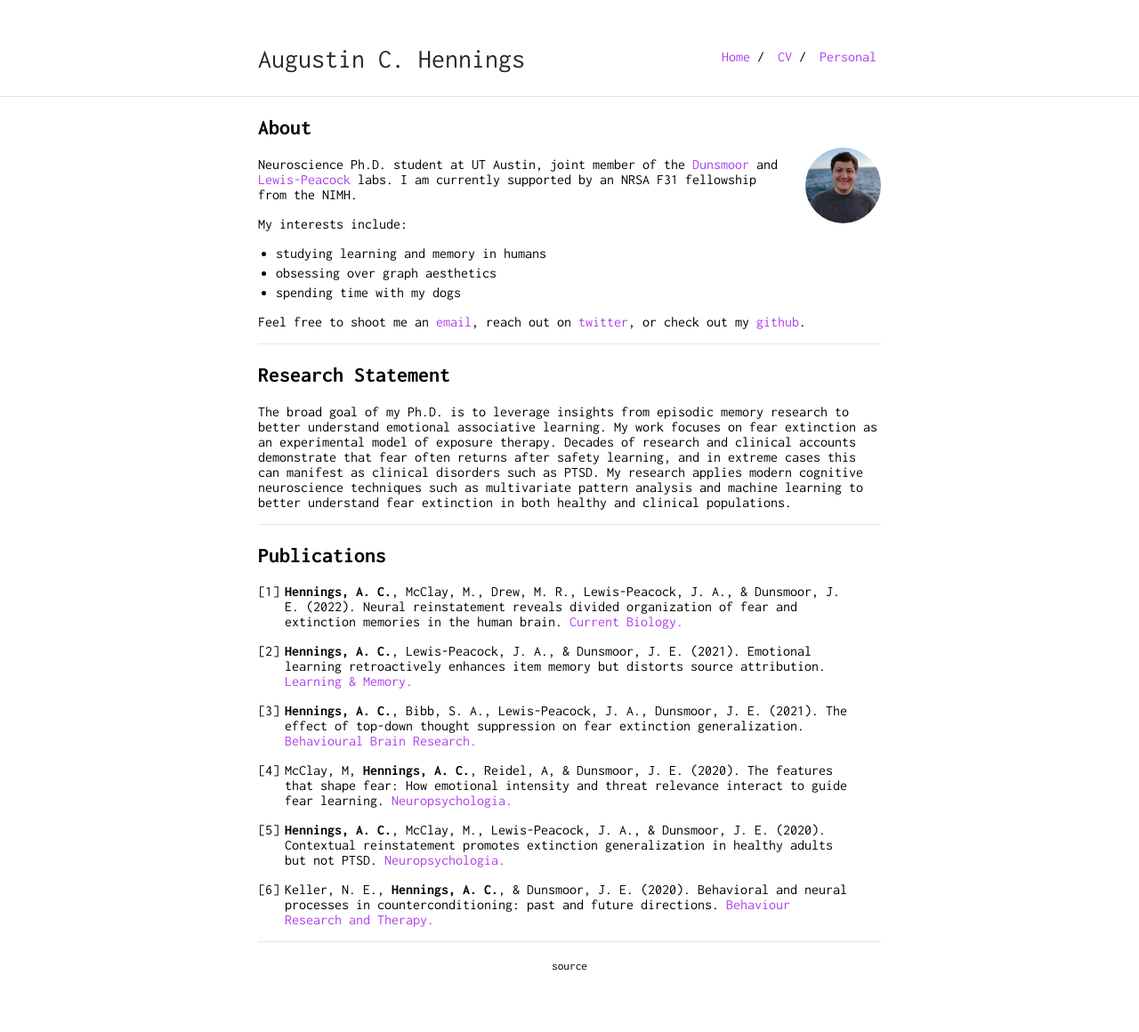
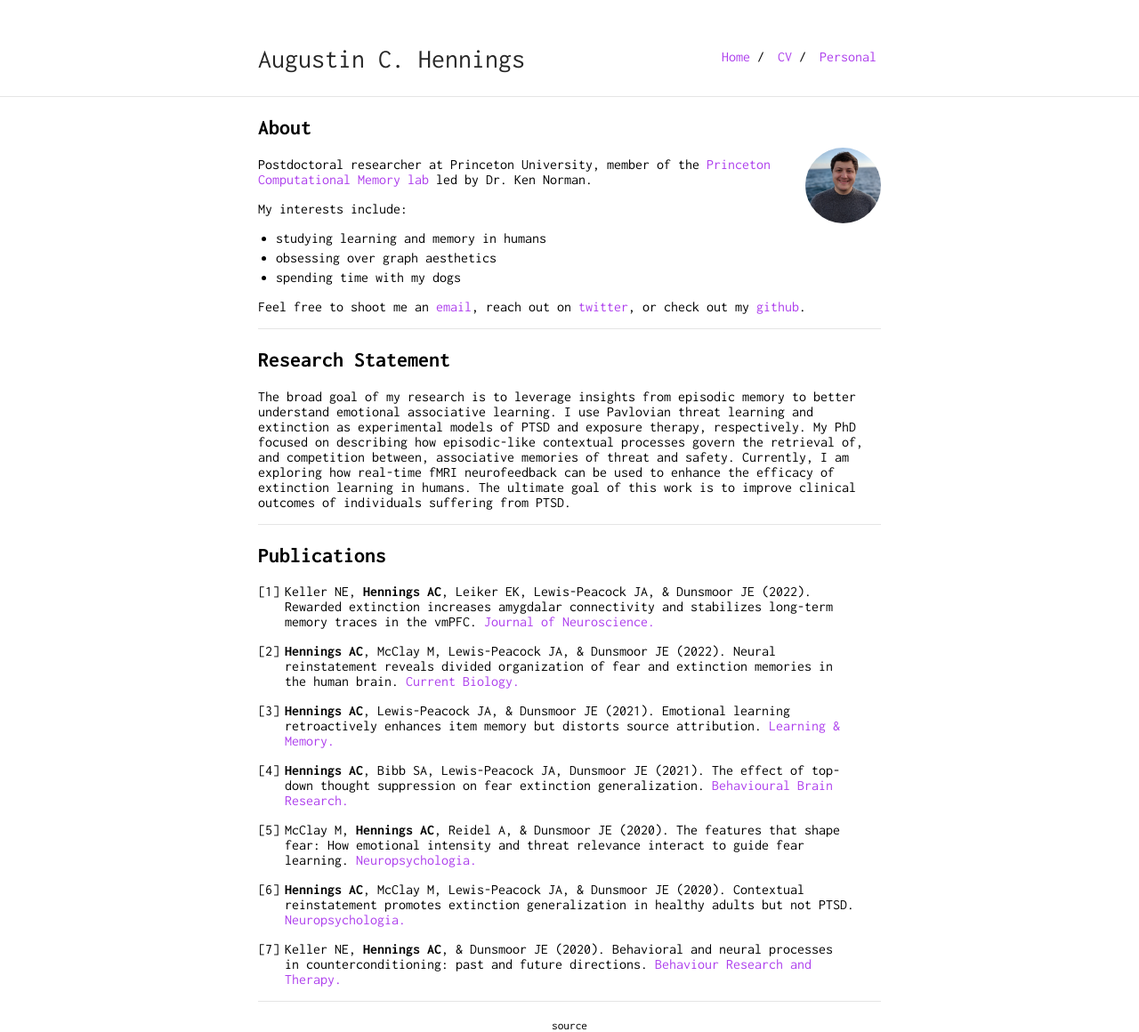
Before and after one commit to achennings/achennings.github.io, a Jekyll site: the page built from index.md, in a window 1280 px wide. Shown: the whole page at 89% size. Built offline with Jekyll 4.4.1, drawn with Linux system fonts in a browser that asks for light colours; our own code applies the rules of GitHub Pages for plain Markdown files; before the commit the page ends 1093 px from its top, so only the background shows below that.

Commit message:
postdoc update

```diff
--- a/index.md
+++ b/index.md
@@ -6,34 +6,35 @@ layout: default
 
 <img class="profile-picture" src="face.jpg">
 
-Neuroscience Ph.D. student at UT Austin, joint member of the [Dunsmoor](https://sites.utexas.edu/dunsmoorlab/) and [Lewis-Peacock](https://www.lewpealab.org/) labs. I am currently supported by an NRSA F31 fellowship from the NIMH.
+Postdoctoral researcher at Princeton University, member of the [Princeton Computational Memory lab](https://compmem.princeton.edu/) led by Dr. Ken Norman.
 
 My interests include:
 - studying learning and memory in humans
 - obsessing over graph aesthetics
 - spending time with my dogs
 
-Feel free to shoot me an [email](mailto:achennings@utexas.edu), reach out on [twitter](https://twitter.com/gus_hennings), or check out my [github](https://github.com/achennings).
+Feel free to shoot me an [email](mailto:gus.hennings@princeton.edu), reach out on [twitter](https://twitter.com/gus_hennings), or check out my [github](https://github.com/achennings).
 
 ---
 
 ## Research Statement
 
-The broad goal of my Ph.D. is to leverage insights from episodic memory research to better understand emotional associative learning. My work focuses on fear extinction as an experimental model of exposure therapy. Decades of research and clinical accounts demonstrate that fear often returns after safety learning, and in extreme cases this can manifest as clinical disorders such as PTSD. My research applies modern cognitive neuroscience techniques such as multivariate pattern analysis and machine learning to better understand fear extinction in both healthy and clinical populations.
+The broad goal of my research is to leverage insights from episodic memory to better understand emotional associative learning. I use Pavlovian threat learning and extinction as experimental models of PTSD and exposure therapy, respectively. My PhD focused on describing how episodic-like contextual processes govern the retrieval of, and competition between, associative memories of threat and safety. Currently, I am exploring how  real-time fMRI neurofeedback can be used to enhance the efficacy of extinction learning in humans. The ultimate goal of this work is to improve clinical outcomes of individuals suffering from PTSD.
 
 ---
 
 ## Publications
 
-1. **Hennings, A. C.**, McClay, M., Drew, M. R., Lewis-Peacock, J. A., & Dunsmoor, J. E. (2022). Neural reinstatement reveals
-divided organization of fear and extinction memories in the human brain. [Current Biology.](https://doi.org/10.1016/j.cub.2021.11.004)
+1. Keller NE, **Hennings AC**, Leiker EK, Lewis-Peacock JA, & Dunsmoor JE (2022). Rewarded extinction increases amygdalar connectivity and stabilizes long-term memory traces in the vmPFC. [Journal of Neuroscience.](https://doi.org/10.1523/JNEUROSCI.0075-22.2022)
 
-2. **Hennings, A. C.**, Lewis-Peacock, J. A., & Dunsmoor, J. E. (2021). Emotional learning retroactively enhances item memory but distorts source attribution. [Learning & Memory.](http://learnmem.cshlp.org/content/28/6/178)
+2. **Hennings AC**, McClay M, Lewis-Peacock JA, & Dunsmoor JE (2022). Neural reinstatement reveals divided organization of fear and extinction memories in the human brain. [Current Biology.](https://doi.org/10.1016/j.cub.2021.11.004)
 
-3. **Hennings, A. C.**, Bibb, S. A., Lewis-Peacock, J. A., Dunsmoor, J. E. (2021). The effect of top-down thought suppression on fear extinction generalization. [Behavioural Brain Research.](https://doi.org/10.1016/j.bbr.2020.112931)
+3. **Hennings AC**, Lewis-Peacock JA, & Dunsmoor JE (2021). Emotional learning retroactively enhances item memory but distorts source attribution. [Learning & Memory.](http://learnmem.cshlp.org/content/28/6/178)
 
-4. McClay, M, **Hennings, A. C.**, Reidel, A, & Dunsmoor, J. E. (2020). The features that shape fear: How emotional intensity and threat relevance interact to guide fear learning. [Neuropsychologia.](https://doi.org/10.1016/j.neuropsychologia.2020.107653)
+4. **Hennings AC**, Bibb SA, Lewis-Peacock JA, Dunsmoor JE (2021). The effect of top-down thought suppression on fear extinction generalization. [Behavioural Brain Research.](https://doi.org/10.1016/j.bbr.2020.112931)
 
-5. **Hennings, A. C.**, McClay, M., Lewis-Peacock, J. A., & Dunsmoor, J. E. (2020). Contextual reinstatement promotes extinction generalization in healthy adults but not PTSD. [Neuropsychologia.](https://doi.org/10.1016/j.neuropsychologia.2020.107573)
+5. McClay M, **Hennings AC**, Reidel A, & Dunsmoor JE (2020). The features that shape fear: How emotional intensity and threat relevance interact to guide fear learning. [Neuropsychologia.](https://doi.org/10.1016/j.neuropsychologia.2020.107653)
 
-6. Keller, N. E., **Hennings, A. C.**, & Dunsmoor, J. E. (2020). Behavioral and neural processes in counterconditioning: past and future directions. [Behaviour Research and Therapy.](https://doi.org/10.1016/j.brat.2019.103532)
+6. **Hennings AC**, McClay M, Lewis-Peacock JA, & Dunsmoor JE (2020). Contextual reinstatement promotes extinction generalization in healthy adults but not PTSD. [Neuropsychologia.](https://doi.org/10.1016/j.neuropsychologia.2020.107573)
+
+7. Keller NE, **Hennings AC**, & Dunsmoor JE (2020). Behavioral and neural processes in counterconditioning: past and future directions. [Behaviour Research and Therapy.](https://doi.org/10.1016/j.brat.2019.103532)
```
Also changed, not shown: 5 other files.
